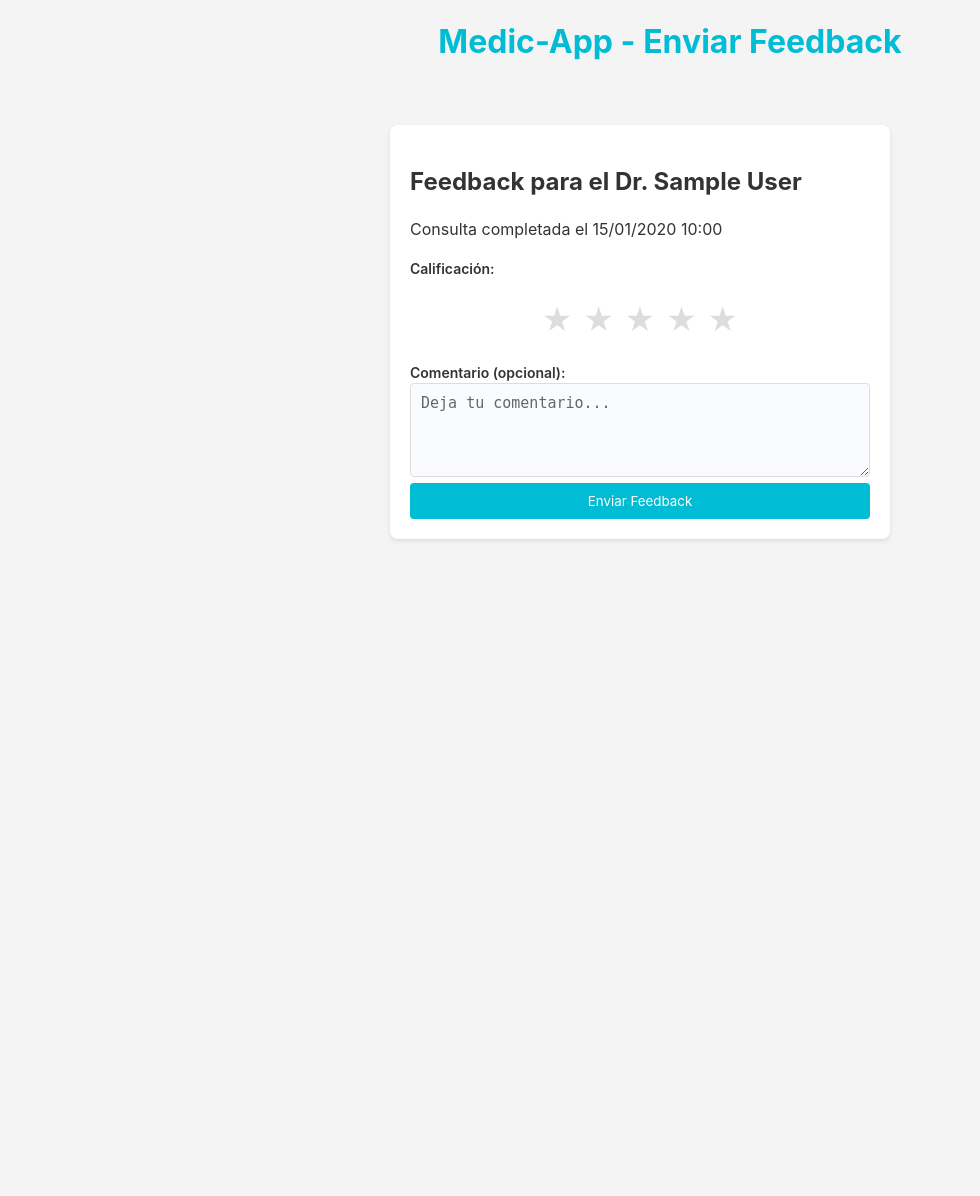
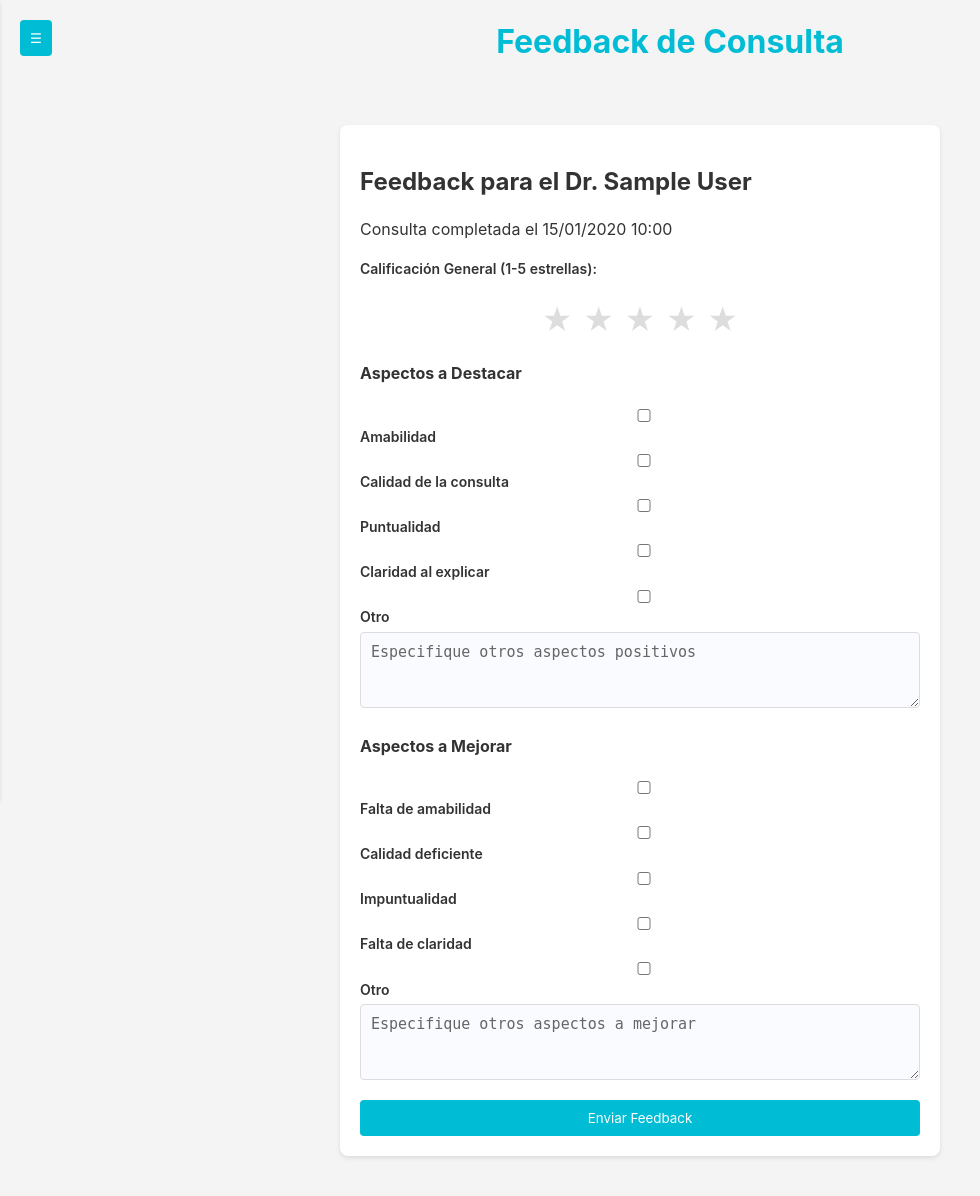
Before and after one commit to ejextr/telemedicina, a Flask app: template templates/feedback.html in a window 1280 px wide. Shown: the whole page, without its empty margins (0-980 px from the left). Before the commit the page ends 541 px from the top, so only its background shows below. Run offline with Flask 3, Linux system fonts and the light colour scheme; the template is opened without the code that fills it: values that come from a table or form of the project are taken from there, others are empty; tables that the repository leaves empty hold one stand-in row (values such as "Sample post"); parts of the project's set-up code (start-up, migrations or seed data) failed here and were passed over.

Commit message:
feat: Implement detailed feedback system with ratings, positive/negative aspects, and display average ratings in guardias; update history to show feedback button

```diff
--- a/flask_app.py
+++ b/flask_app.py
@@ -6,6 +6,7 @@ from datetime import datetime, timedelta
 from sqlalchemy import func
 import os
 import subprocess
+import json
 
 app = Flask(__name__)
 app.config['SECRET_KEY'] = 'your-secret-key'
@@ -88,6 +89,17 @@ class WaitingRoom(db.Model):
     chat_enabled = db.Column(db.Boolean, default=False)
     patient = db.relationship('User', foreign_keys=[patient_id], backref=db.backref('patient_waiting_rooms', lazy=True))
     doctor = db.relationship('User', foreign_keys=[doctor_id], backref=db.backref('doctor_waiting_rooms', lazy=True))
+
+class Feedback(db.Model):
+    id = db.Column(db.Integer, primary_key=True)
+    waiting_room_id = db.Column(db.Integer, db.ForeignKey('waiting_room.id'), nullable=False)
+    rating = db.Column(db.Integer, nullable=False)  # 1-5
+    positive_aspects = db.Column(db.Text)  # JSON string of list
+    negative_aspects = db.Column(db.Text)  # JSON string
+    other_positive = db.Column(db.Text)
+    other_negative = db.Column(db.Text)
+    created_at = db.Column(db.DateTime, default=datetime.utcnow)
+    waiting_room = db.relationship('WaitingRoom', backref=db.backref('feedback', uselist=False))
 
 class Message(db.Model):
     id = db.Column(db.Integer, primary_key=True)
@@ -319,7 +331,7 @@ def guardias():
         return redirect(url_for('dashboard'))
     doctors = []
     for doctor in User.query.filter_by(role='doctor', on_shift=True):
-        avg_rating = db.session.query(func.avg(Feedback.rating)).filter(Feedback.to_user_id == doctor.id).scalar() or 0
+        avg_rating = db.session.query(func.avg(Feedback.rating)).join(WaitingRoom, Feedback.waiting_room_id == WaitingRoom.id).filter(WaitingRoom.doctor_id == doctor.id).scalar() or 0
         doctor.avg_rating = round(avg_rating, 1) if avg_rating else 0
         doctors.append(doctor)
     # Check if patient is in any waiting room
@@ -869,6 +881,34 @@ def history():
         consultations = []
     return render_template('history.html', consultations=consultations)
 
+@app.route('/give_feedback/<int:id>')
+@login_required
+def give_feedback(id):
+    waiting = WaitingRoom.query.get_or_404(id)
+    if waiting.patient_id != current_user.id or waiting.status != 'completed' or waiting.feedback_submitted:
+        flash('No autorizado o feedback ya enviado.')
+        return redirect(url_for('history'))
+    return render_template('feedback.html', waiting=waiting)
+
+@app.route('/submit_feedback/<int:id>', methods=['POST'])
+@login_required
+def submit_feedback(id):
+    waiting = WaitingRoom.query.get_or_404(id)
+    if waiting.patient_id != current_user.id or waiting.status != 'completed' or waiting.feedback_submitted:
+        flash('No autorizado.')
+        return redirect(url_for('history'))
+    rating = request.form.get('rating')
+    positive = request.form.getlist('positive')
+    negative = request.form.getlist('negative')
+    other_pos = request.form.get('other_positive')
+    other_neg = request.form.get('other_negative')
+    feedback = Feedback(waiting_room_id=id, rating=int(rating), positive_aspects=json.dumps(positive), negative_aspects=json.dumps(negative), other_positive=other_pos, other_negative=other_neg)
+    db.session.add(feedback)
+    waiting.feedback_submitted = True
+    db.session.commit()
+    flash('Feedback enviado exitosamente.')
+    return redirect(url_for('history'))
+
 @app.after_request
 def add_no_cache_headers(response):
     response.headers['Cache-Control'] = 'no-cache, no-store, must-revalidate'
--- a/templates/feedback.html
+++ b/templates/feedback.html
@@ -3,11 +3,11 @@
 <head>
     <meta charset="UTF-8">
     <meta name="viewport" content="width=device-width, initial-scale=1.0">
-    <title>Enviar Feedback - MedicApp</title>
+    <title>Feedback - MedicApp</title>
     <link rel="stylesheet" href="{{ url_for('static', filename='css/styles.css') }}">
     <style>
         .feedback-form {
-            max-width: 500px;
+            max-width: 600px;
             margin: 20px auto;
             padding: 20px;
             background-color: var(--card);
@@ -33,6 +33,13 @@
         .rating label:hover ~ label {
             color: #ff9800;
         }
+        .aspect-group {
+            margin: 15px 0;
+        }
+        .aspect-group label {
+            display: block;
+            margin: 5px 0;
+        }
         .feedback-form textarea {
             width: 100%;
             padding: 10px;
@@ -52,27 +59,66 @@
     </style>
 </head>
 <body>
+    <button class="hamburger" onclick="toggleMenu()">☰</button>
+    <div class="menu" id="menu">
+        <ul>
+            <li><a href="{{ url_for('dashboard') }}">Dashboard</a></li>
+            {% if current_user.role == 'patient' %}
+            <li><a href="{{ url_for('guardias') }}">Guardias</a></li>
+            <li><a href="{{ url_for('history') }}">Historial</a></li>
+            <li><a href="{{ url_for('dashboard') }}">Salas de Espera</a></li>
+            {% endif %}
+            {% if current_user.role == 'doctor' %}
+            <li><a href="{{ url_for('waiting_requests') }}">Solicitudes de Espera</a></li>
+            <li><a href="{{ url_for('history') }}">Historial</a></li>
+            {% endif %}
+            <li><a href="{{ url_for('messages') }}">Mensajes</a></li>
+            <li><a href="{{ url_for('profile') }}">Mi Perfil</a></li>
+        </ul>
+        <a href="{{ url_for('logout') }}" class="logout"><button style="width:100%;">Cerrar Sesión</button></a>
+    </div>
     <div class="header">
-        <h1>Medic-App - Enviar Feedback</h1>
+        <h1>Feedback de Consulta</h1>
     </div>
     <div style="padding: 20px;">
         <div class="feedback-form">
             <h2>Feedback para el Dr. {{ waiting.doctor.name or waiting.doctor.username }}</h2>
-            <p>Consulta completada el {{ waiting.end_time.strftime('%d/%m/%Y %H:%M') if waiting.end_time else 'N/A' }}</p>
-            <form action="{{ url_for('submit_feedback', waiting_id=waiting.id) }}" method="POST">
-                <label>Calificación:</label>
+            <p>Consulta completada el {{ waiting.completed_at.strftime('%d/%m/%Y %H:%M') if waiting.completed_at else 'N/A' }}</p>
+            <form action="{{ url_for('submit_feedback', id=waiting.id) }}" method="POST">
+                <label>Calificación General (1-5 estrellas):</label>
                 <div class="rating">
-                    <input type="radio" id="star5" name="rating" value="5"><label for="star5">★</label>
+                    <input type="radio" id="star5" name="rating" value="5" required><label for="star5">★</label>
                     <input type="radio" id="star4" name="rating" value="4"><label for="star4">★</label>
                     <input type="radio" id="star3" name="rating" value="3"><label for="star3">★</label>
                     <input type="radio" id="star2" name="rating" value="2"><label for="star2">★</label>
                     <input type="radio" id="star1" name="rating" value="1"><label for="star1">★</label>
                 </div>
-                <label for="comment">Comentario (opcional):</label>
-                <textarea name="comment" id="comment" rows="4" placeholder="Deja tu comentario..."></textarea>
+                <div class="aspect-group">
+                    <h4>Aspectos a Destacar</h4>
+                    <label><input type="checkbox" name="positive" value="Amabilidad"> Amabilidad</label>
+                    <label><input type="checkbox" name="positive" value="Calidad de la consulta"> Calidad de la consulta</label>
+                    <label><input type="checkbox" name="positive" value="Puntualidad"> Puntualidad</label>
+                    <label><input type="checkbox" name="positive" value="Claridad al explicar"> Claridad al explicar</label>
+                    <label><input type="checkbox" name="positive" value="Otro"> Otro</label>
+                    <textarea name="other_positive" placeholder="Especifique otros aspectos positivos" rows="3"></textarea>
+                </div>
+                <div class="aspect-group">
+                    <h4>Aspectos a Mejorar</h4>
+                    <label><input type="checkbox" name="negative" value="Falta de amabilidad"> Falta de amabilidad</label>
+                    <label><input type="checkbox" name="negative" value="Calidad deficiente"> Calidad deficiente</label>
+                    <label><input type="checkbox" name="negative" value="Impuntualidad"> Impuntualidad</label>
+                    <label><input type="checkbox" name="negative" value="Falta de claridad"> Falta de claridad</label>
+                    <label><input type="checkbox" name="negative" value="Otro"> Otro</label>
+                    <textarea name="other_negative" placeholder="Especifique otros aspectos a mejorar" rows="3"></textarea>
+                </div>
                 <button type="submit" class="submit-btn">Enviar Feedback</button>
             </form>
         </div>
     </div>
+    <script>
+        function toggleMenu() {
+            document.getElementById('menu').classList.toggle('open');
+        }
+    </script>
 </body>
 </html>
--- a/templates/history.html
+++ b/templates/history.html
@@ -42,6 +42,9 @@
             <p><strong>Síntomas:</strong> {{ w.symptoms }}</p>
             <p><strong>Estado:</strong> {{ 'Completada' if w.status == 'completed' else 'Rechazada' }}</p>
             <p><strong>Fecha de finalización:</strong> {{ w.completed_at.strftime('%d/%m/%Y %H:%M') if w.completed_at else 'N/A' }}</p>
+            {% if current_user.role == 'patient' and w.status == 'completed' and not w.feedback_submitted %}
+            <a href="{{ url_for('give_feedback', id=w.id) }}"><button style="background-color: #00bcd4; color: white; border: none; padding: 8px 16px; border-radius: 4px; cursor: pointer;">Dar Feedback</button></a>
+            {% endif %}
         </div>
         {% endfor %}
         {% else %}
```
